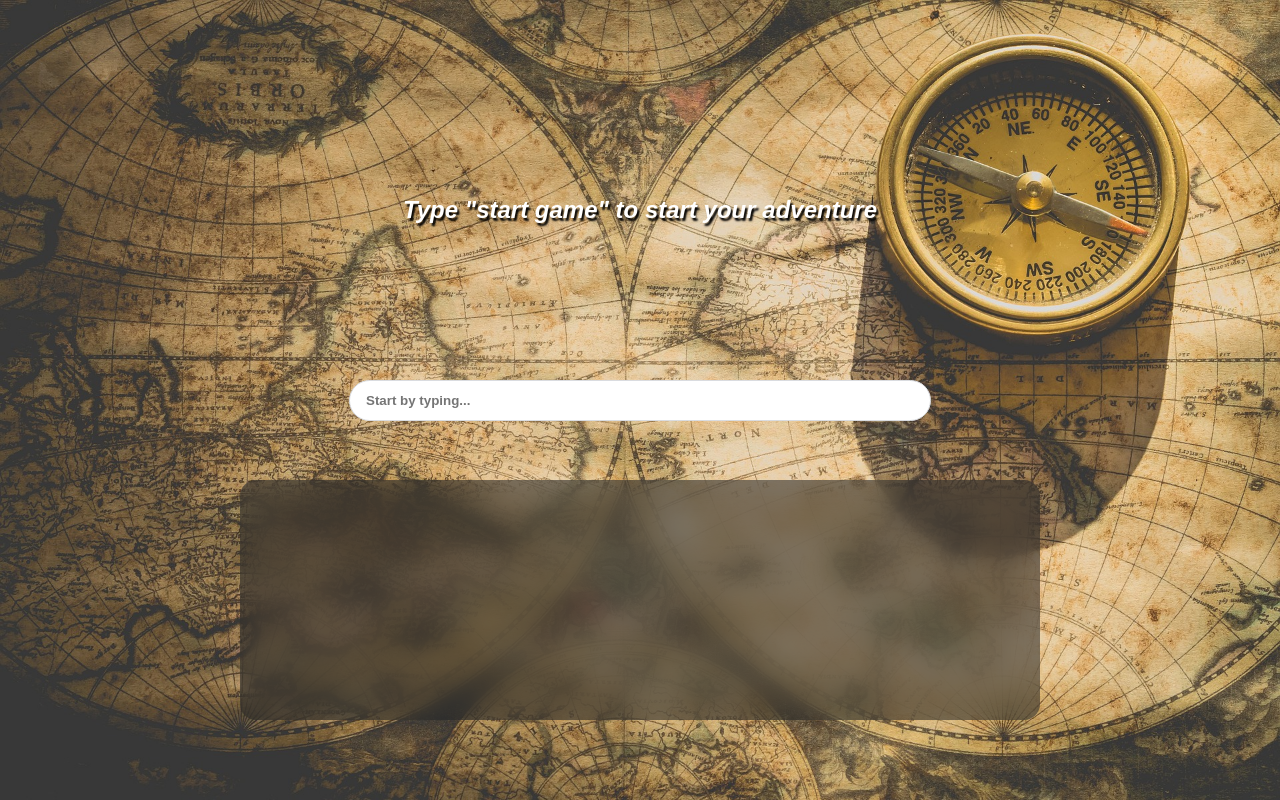
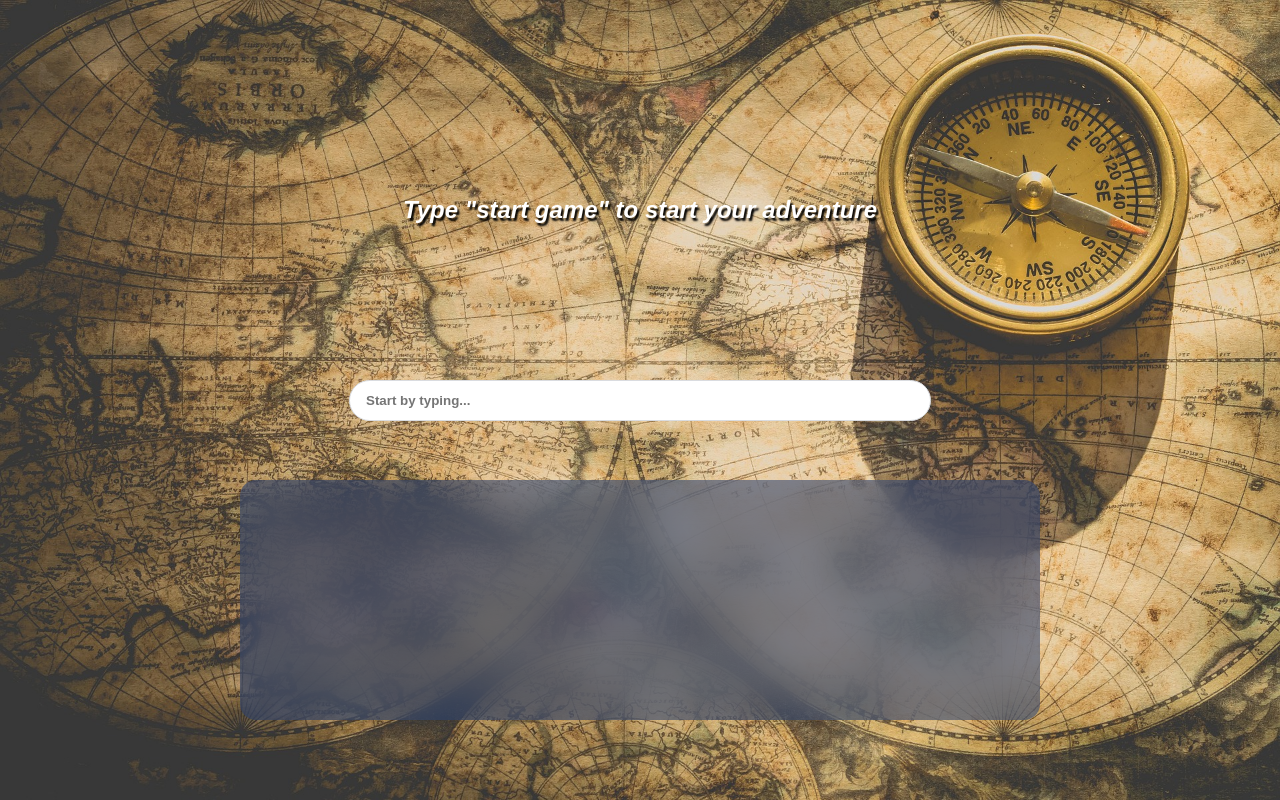
Before and after one commit to Isebring/Lost-in-the-desert, a plain HTML site: page index.html in a window 1280 px wide. Drawn offline with Linux system fonts and the light colour scheme.

Commit message:
ändrat färg

```diff
--- a/style.css
+++ b/style.css
@@ -47,12 +47,13 @@ body {
   text-shadow: 2px 3px 2px black;
   color: white;
 }
+
 /* The narrator text */
 #narrator {
   display: flex;
   position: absolute;
-  background-color: rgba(36, 37, 39, 0.6);
-  backdrop-filter: blur(12px);
+  background-color: rgba(37, 63, 114, 0.6);
+  backdrop-filter: blur(18px);
   color: white;
   text-align: center;
   white-space: nowrap;
@@ -67,7 +68,6 @@ body {
 }
 
 /* MEDIA QUERIES */
-
 @media screen and (max-width: 1500px) {
   #adventure {
     font-size: 1.5rem;
```
